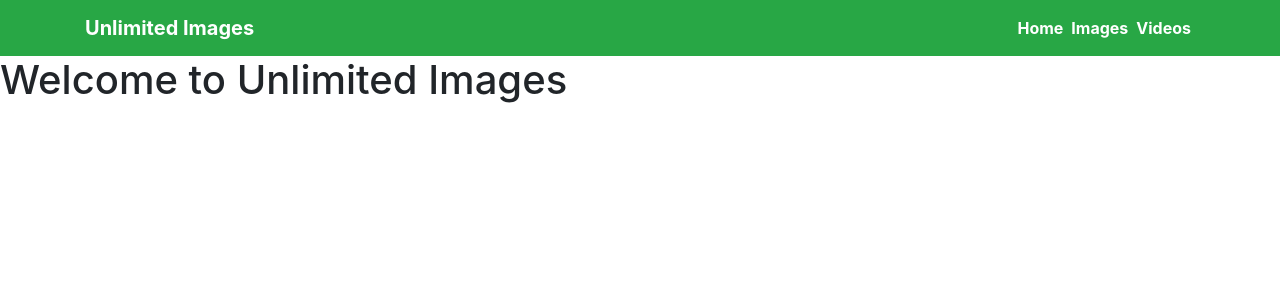
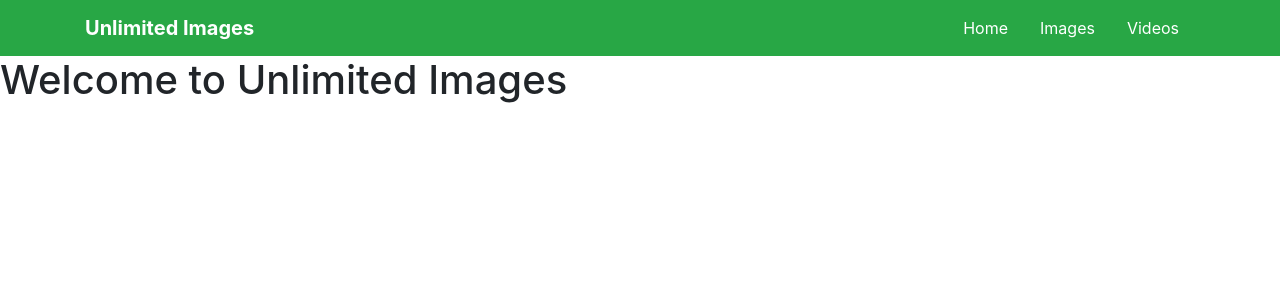
Before and after one commit to hernanreiq/Unlimited-Images, a React (Create React App) app: page / in a window 1280 px wide. Shown: the top 300 px of the page. Built offline with nearby package versions, Linux system fonts and the light colour scheme.

Commit message:
Agregado el Active al Navbar

```diff
--- a/src/css/index.css
+++ b/src/css/index.css
@@ -11,3 +11,7 @@ code {
   font-family: source-code-pro, Menlo, Monaco, Consolas, 'Courier New',
     monospace;
 }
+
+.active {
+  font-weight: bold;
+}
--- a/src/views/partials/header.jsx
+++ b/src/views/partials/header.jsx
@@ -8,13 +8,13 @@ class Header extends Component {
             <React.Fragment>
                 <Navbar bg="success" expand="lg" variant="dark">
                     <Container>
-                        <Navbar.Brand><NavLink to="/" className="text-white font-weight-bold text-decoration-none" >Unlimited Images</NavLink></Navbar.Brand>
+                        <Navbar.Brand><NavLink to="/" className="border-none py-3 text-white font-weight-bold text-decoration-none" >Unlimited Images</NavLink></Navbar.Brand>
                         <Navbar.Toggle aria-controls="basic-navbar-nav" />
                         <Navbar.Collapse id="basic-navbar-nav">
                             <Nav className="ml-auto">
-                                <NavLink to="/home" className="text-white mx-1 font-weight-bold">Home</NavLink>
-                                <NavLink to="/images" className="text-white mx-1 font-weight-bold">Images</NavLink>
-                                <NavLink to="/videos" className="text-white mx-1 font-weight-bold">Videos</NavLink>
+                                <NavLink to="/home" activeClassName="active" className="text-white mx-3 text-decoration-none">Home</NavLink>
+                                <NavLink to="/images" activeClassName="active" className="text-white mx-3 text-decoration-none">Images</NavLink>
+                                <NavLink to="/videos" activeClassName="active" className="text-white mx-3 text-decoration-none">Videos</NavLink>
                             </Nav>
                         </Navbar.Collapse>
                     </Container>
```
